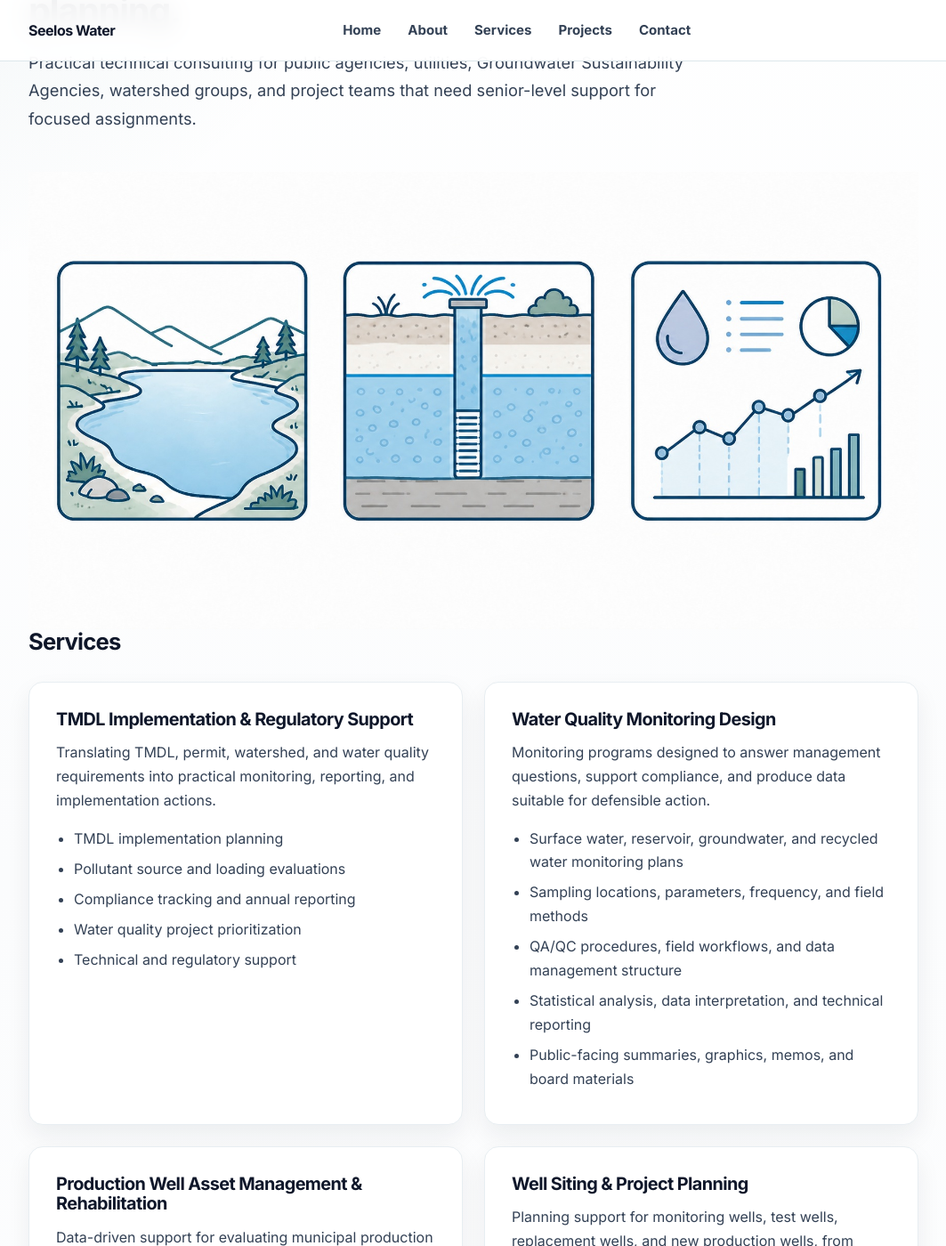
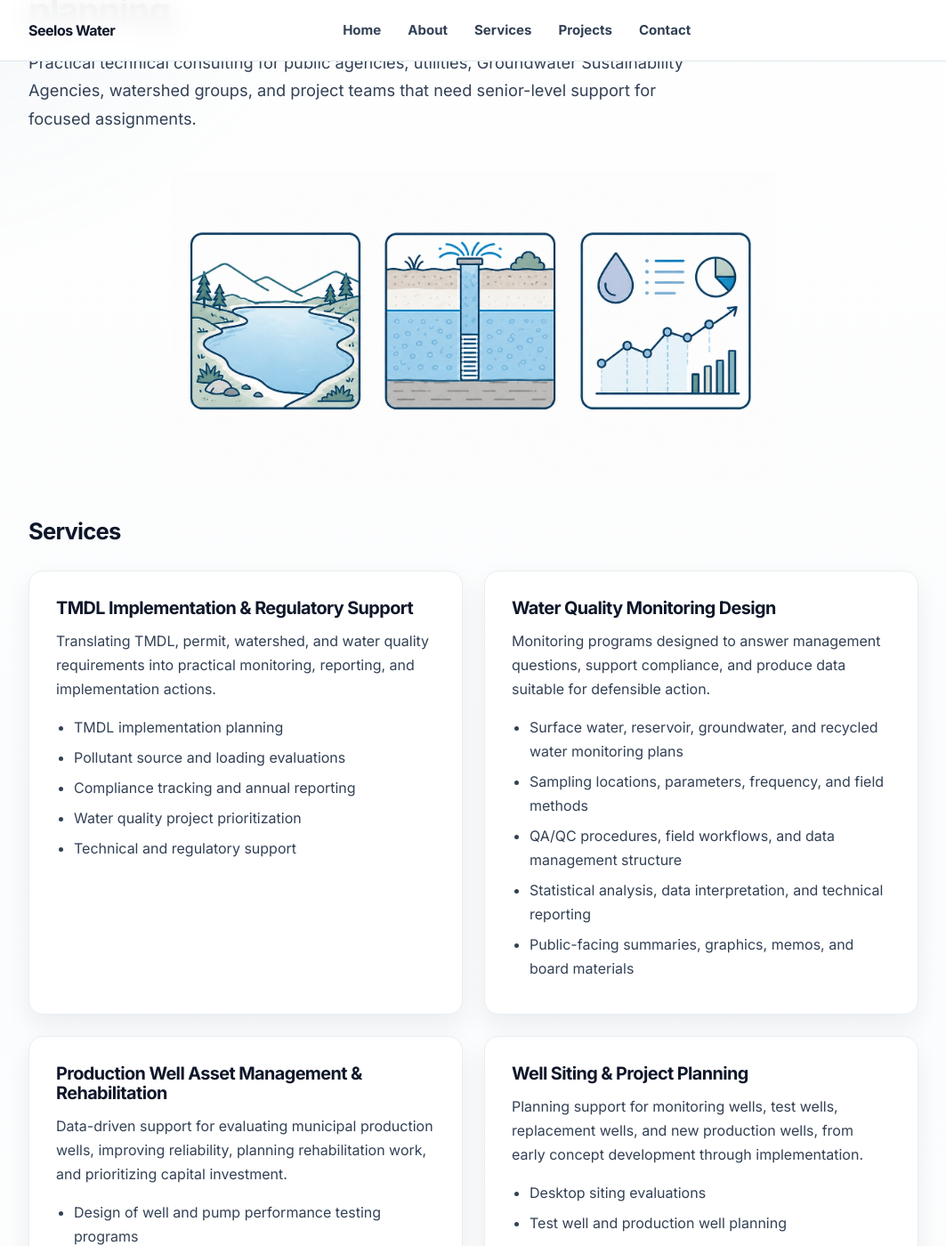
Before and after one commit to markseelos/seelos-water, a Jekyll site: the page built from services.md, in a window 1280 px wide and 1400 px high, scrolled down 235 px. Shown: the whole window at 89% size, without its empty margins (108-1171 px from the left). Built offline with Jekyll 4.4.1, drawn with Linux system fonts in a browser that asks for light colours.

Commit message:
Update style.css

```diff
--- a/assets/css/style.css
+++ b/assets/css/style.css
@@ -459,6 +459,23 @@ img.profile-photo {
   font-size: clamp(1.32rem, 2vw, 1.7rem);
   margin-bottom: 12px;
 }
+
+.services-icon-row {
+  max-width: 760px;
+  margin: 2rem auto 2.5rem auto;
+  padding: 0 1rem;
+  text-align: center;
+}
+
+.services-icon-row img {
+  width: 100%;
+  max-width: 680px;
+  height: auto;
+  display: block;
+  margin: 0 auto;
+  border-radius: 8px;
+}
+
 
 .service-grid {
   display: grid;
```
